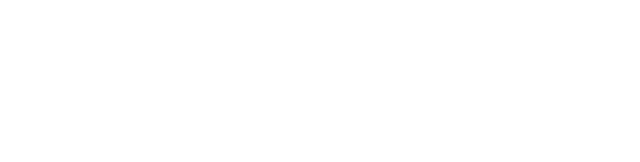
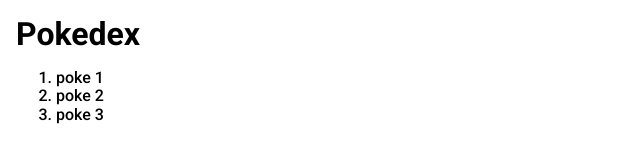
Before and after one commit to willflame/pokedex-js, a plain HTML site: page index.html in a window 1280 px wide. Shown: the whole page, without its empty margins (0-640 px from the left). Drawn offline with nearby package versions, Linux system fonts and the light colour scheme.

Commit message:
Feat: inital style

```diff
--- a/assets/css/global.css
+++ b/assets/css/global.css
@@ -1,3 +1,11 @@
 * {
   font-family: "Roboto", sans-serif;
 }
+
+.content {
+  padding: 1rem;
+}
+
+h1 {
+  margin: 0;
+}
--- a/index.html
+++ b/index.html
@@ -27,6 +27,23 @@
     <link rel="stylesheet" href="/assets/css/global.css" />
   </head>
   <body>
+
+    <section class="content">
+        <h1>Pokedex</h1>
+
+        <ol>
+            <li>
+                poke 1
+            </li>
+            <li>
+                poke 2
+            </li>
+            <li>
+                poke 3
+            </li>
+        </ol>
+    </section>
+
     <!-- JS -->
     <script src="/assets/js/main.js" defer></script>
   </body>
```
